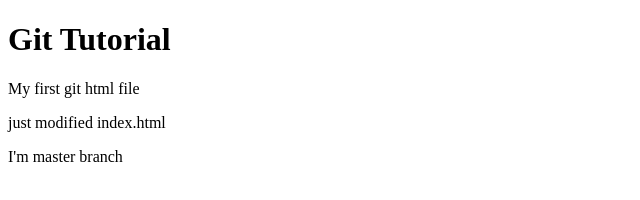
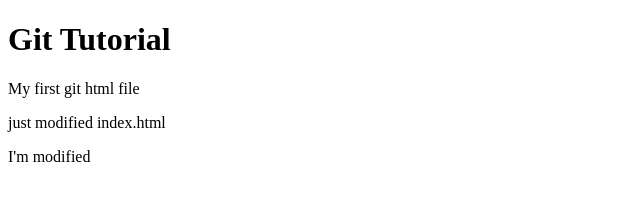
Before and after one commit to affahmad/Ramadan-Greeting, a plain HTML site: page index.html in a window 1280 px wide. Shown: the full height of the page, 0-640 px from the left. Drawn offline with Linux system fonts and the light colour scheme.

Commit message:
modified index.html file

```diff
--- a/index.html
+++ b/index.html
@@ -9,6 +9,6 @@
     <h1>Git Tutorial</h1>
     <p>My first git html file</p>
     <p>just modified index.html</p>
-    <p>I'm master branch</p>
+    <p>I'm modified</p>
   </body>
 </html>
```
